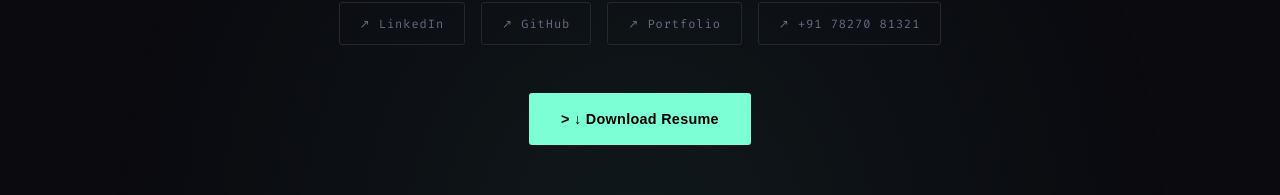
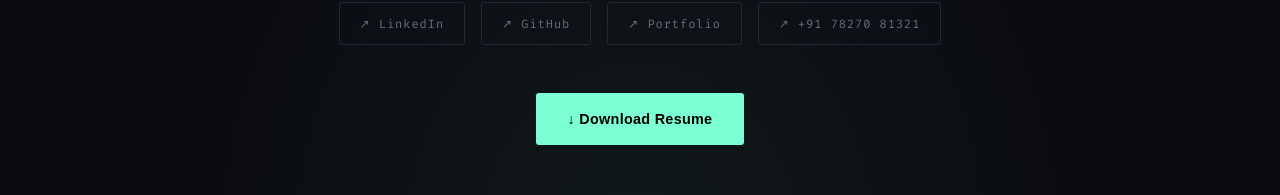
Before and after one commit to kamalgarg28/kamalgarg28.github.io, a plain HTML site: page index.html in a window 1280 px wide. Shown: the part 7366-7561 px from the top of the page. Drawn offline with Linux system fonts and the light colour scheme; a web font is replaced by a local one.

Commit message:
fix index.html

```diff
--- a/index.html
+++ b/index.html
@@ -1399,7 +1399,7 @@ footer {
       </a>
     </div>
     <div style="margin-top: 2.5rem;">
-      <a href="https://drive.google.com/file/d/1-aw9bwK5GheQrH1rTQybsHqbqcTt7DsT/view?usp=sharing" class="btn-primary" target="_blank" rel="noopener noreferrer">>
+      <a href="https://drive.google.com/file/d/1-aw9bwK5GheQrH1rTQybsHqbqcTt7DsT/view?usp=sharing" class="btn-primary" target="_blank" rel="noopener noreferrer">
         ↓ Download Resume
       </a>
     </div>
```
